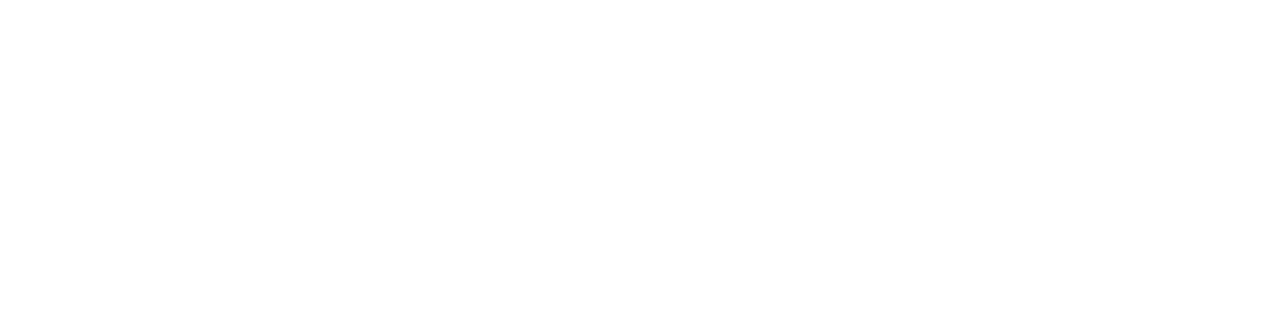
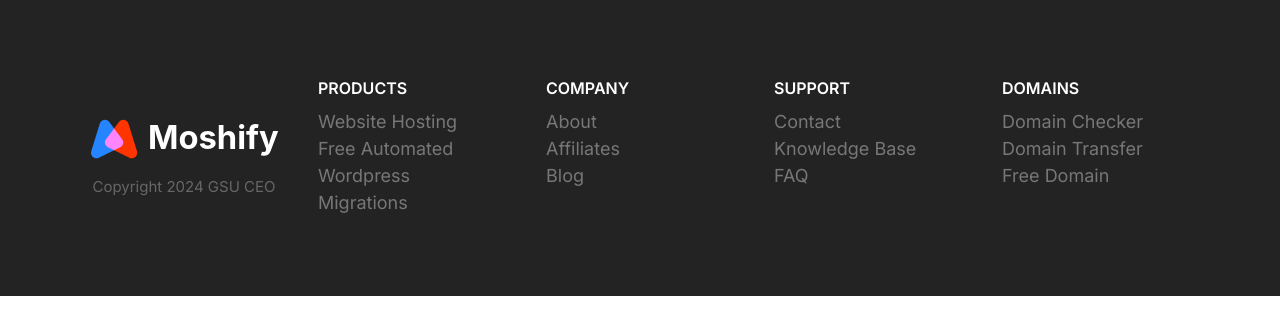
Before and after one commit to Eliasgichonge/websitedevelopment, a plain HTML site: page index.html in a window 1280 px wide. Drawn offline with Linux system fonts and the light colour scheme.

Commit message:
Footer designing

```diff
--- a/css/styles.css
+++ b/css/styles.css
@@ -811,3 +811,79 @@ a {
     max-width: 700px;
   }
 }
+
+/* Footer */
+.footer {
+  background: #232323;
+}
+
+.footer__section {
+  padding: 2rem;
+  border-bottom: 1PX solid #393939;
+}
+
+.footer__heading {
+  text-transform: uppercase;
+  font-weight: 600;
+}
+
+.footer__brand {
+  margin-top: 5rem;
+  text-align: center;
+}
+
+.footer__brand img {
+  /* TODO: Consider refactoring this and applying it to all images */
+  width: 100%;
+  max-width: 230px;
+}
+
+.footer__copyright {
+  font-size: 2.1rem;
+  color: #fff;
+  opacity: .3;
+}
+
+@media screen and (min-width: 768px) {
+  .footer__sections {
+    grid-template-columns: repeat(auto-fit, minmax(10rem, 1fr));
+  }
+
+  .footer .collapsible__chevron {
+    display: none;
+  }
+
+  .footer .collapsible__content {
+    opacity: 1;
+    max-height: 100%;
+  }
+
+  .footer__brand {
+    order: -1;
+  }
+
+  .footer a {
+    color: #777;
+    transition: color .3s;
+  }
+
+  .footer a:hover {
+    color: #fff;
+  }
+
+  .footer__copyright {
+    font-size: 1.5rem;
+  }
+
+  .footer__section {
+    border: 0;
+  }
+
+  .footer__section .list {
+    margin: 0;
+  }
+
+  .footer__heading {
+    font-size: 1.6rem;
+  }
+}
--- a/index.html
+++ b/index.html
@@ -13,7 +13,74 @@
     <link rel="stylesheet" href="css/styles.css" />
   </head>
   <body>
-
+   <footer class="block block--dark footer">
+     <div class="container grid footer__sections">
+      <section class="collapsible collapsible--expanded footer__section">
+        <header class="collapsible__header">
+          <h2 class="collapsible__heading footer__heading">Products</h2>
+          <svg class="icon icon--white collapsible__chevron">
+            <use xlink:href="images/sprite.svg#chevron"></use>
+          </svg>
+        </header>
+        <div class="collapsible__content">
+          <ul class="list">
+            <li><a href="#">Website Hosting</a></li>
+            <li><a href="#">Free Automated Wordpress</a></li>
+            <li><a href="#">Migrations</a></li>
+          </ul>
+        </div>
+      </section>
+      <section class="collapsible footer__section">
+        <header class="collapsible__header">
+          <h2 class="collapsible__heading footer__heading">Company</h2>
+          <svg class="icon icon--white collapsible__chevron">
+            <use xlink:href="images/sprite.svg#chevron"></use>
+          </svg>
+        </header>
+        <div class="collapsible__content">
+          <ul class="list">
+            <li><a href="#">About</a></li>
+            <li><a href="#">Affiliates</a></li>
+            <li><a href="#">Blog</a></li>
+          </ul>
+        </div>
+      </section>
+      <section class="collapsible footer__section">
+        <header class="collapsible__header">
+          <h2 class="collapsible__heading footer__heading">Support</h2>
+          <svg class="icon icon--white collapsible__chevron">
+            <use xlink:href="images/sprite.svg#chevron"></use>
+          </svg>
+        </header>
+        <div class="collapsible__content">
+          <ul class="list">
+            <li><a href="#">Contact</a></li>
+            <li><a href="#">Knowledge Base</a></li>
+            <li><a href="#">FAQ</a></li>
+          </ul>
+        </div>
+      </section>
+      <section class="collapsible footer__section">
+        <header class="collapsible__header">
+          <h2 class="collapsible__heading footer__heading">Domains</h2>
+          <svg class="icon icon--white collapsible__chevron">
+            <use xlink:href="images/sprite.svg#chevron"></use>
+          </svg>
+        </header>
+        <div class="collapsible__content">
+          <ul class="list">
+            <li><a href="#">Domain Checker</a></li>
+            <li><a href="#">Domain Transfer</a></li>
+            <li><a href="#">Free Domain</a></li>
+          </ul>
+        </div>
+      </section>
+      <section class="footer__brand">
+        <img src="images/logo.svg" alt="">
+        <p class="footer__copyright">Copyright 2024 GSU CEO</p>
+      </section>
+     </div>
+   </footer>
     <script src="js/main.js"></script>
   </body>
 </html>
```
